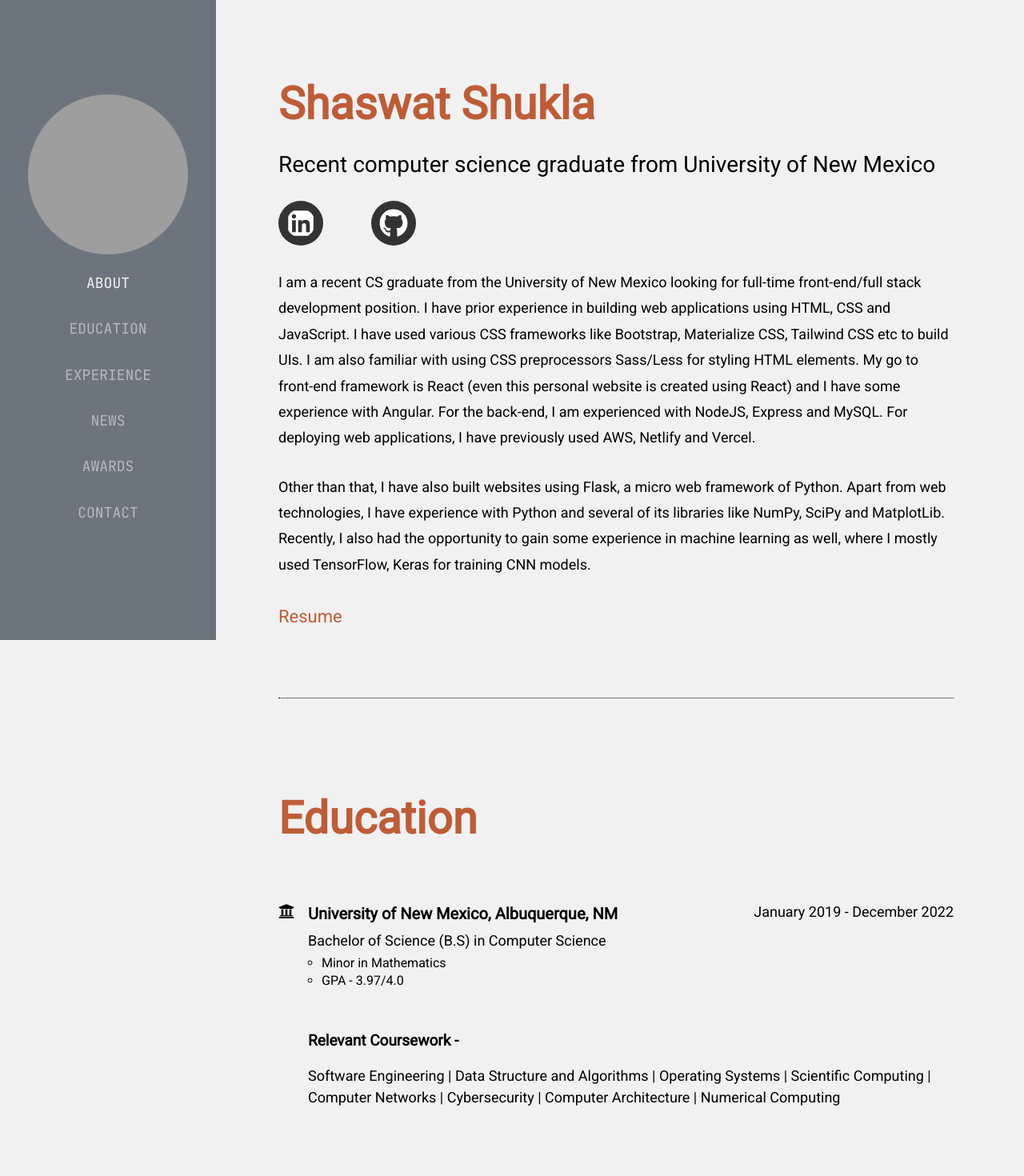
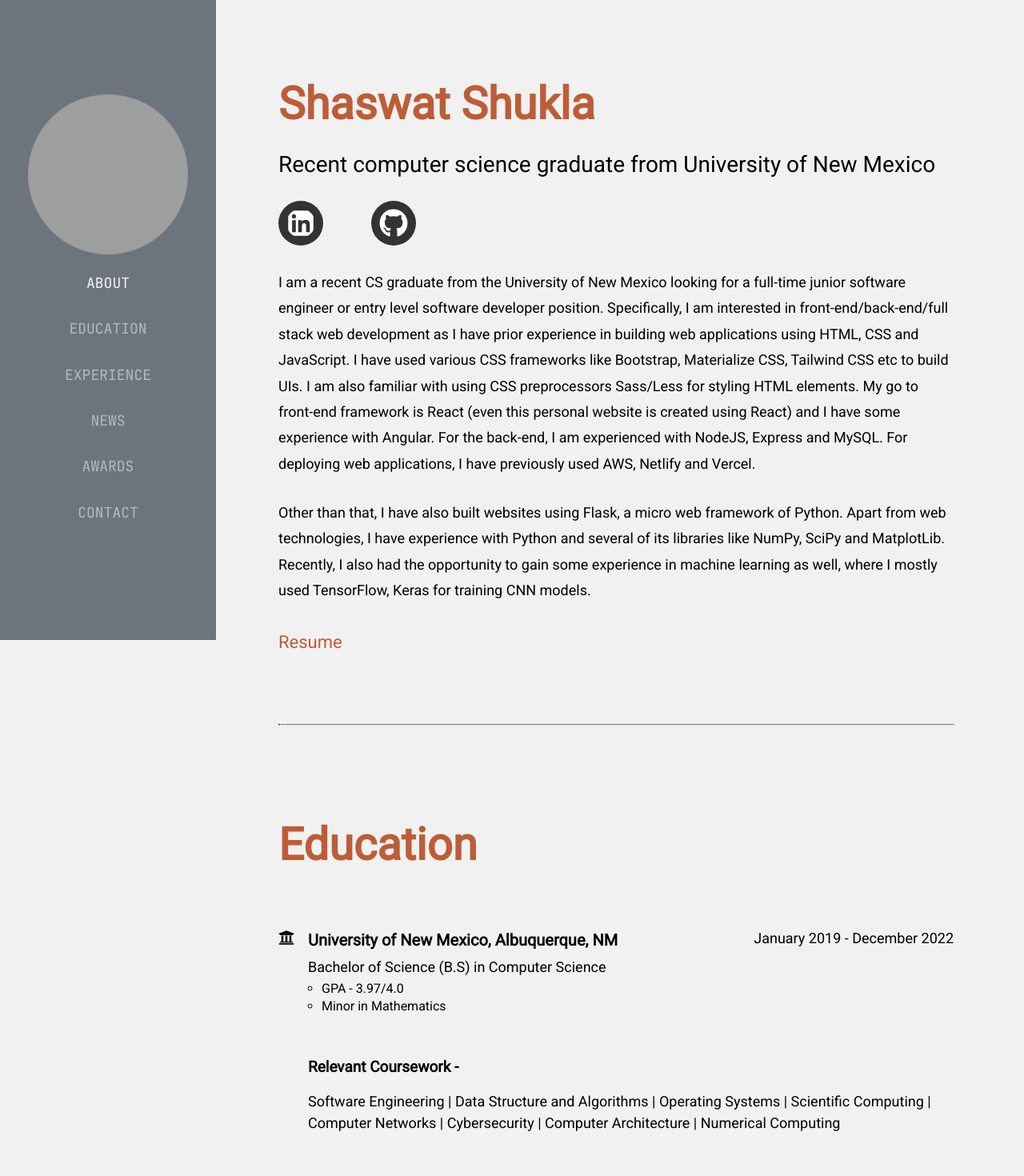
Before and after one commit to SHASWAT2000-loves-logic/Personal-Website, a React (Create React App) app: page / in a window 1280 px wide. Shown: the top 1470 px of the page at 80% size. Built offline with nearby package versions, Linux system fonts and the light colour scheme; grey boxes are pictures that could not be loaded.

Commit message:
new update

```diff
--- a/src/components/About.jsx
+++ b/src/components/About.jsx
@@ -9,7 +9,7 @@ function About() {
       <p className="short_intro">Recent computer science graduate from University of New Mexico</p>
       <a href="http://linkedin.com/in/shaswat-shukla/" target="_blank"><FaLinkedin className="about_icons"/></a>
       <a href="https://github.com/SHASWAT2000-loves-logic?tab=repositories" target="_blank"><FaGithub className="about_icons"/></a>
-      <p>I am a recent CS graduate from the University of New Mexico looking for full-time front-end/full stack development position. I have prior experience in building web applications using HTML, CSS and JavaScript. I have used various CSS frameworks like Bootstrap, Materialize CSS, Tailwind CSS etc to build UIs. I am also familiar with using CSS preprocessors Sass/Less for styling HTML elements. My go to front-end framework is React (even this personal website is created using React) and I have some experience with Angular. For the back-end, I am experienced with NodeJS, Express and MySQL. For deploying web applications, I have previously used AWS, Netlify and Vercel. </p>
+      <p>I am a recent CS graduate from the University of New Mexico looking for a full-time junior software engineer or entry level software developer position. Specifically, I am interested in front-end/back-end/full stack web development as I have prior experience in building web applications using HTML, CSS and JavaScript. I have used various CSS frameworks like Bootstrap, Materialize CSS, Tailwind CSS etc to build UIs. I am also familiar with using CSS preprocessors Sass/Less for styling HTML elements. My go to front-end framework is React (even this personal website is created using React) and I have some experience with Angular. For the back-end, I am experienced with NodeJS, Express and MySQL. For deploying web applications, I have previously used AWS, Netlify and Vercel. </p>
       <br />
       <p>Other than that, I have also built websites using Flask, a micro web framework of Python. Apart from web technologies, I have experience with Python and several of its libraries like NumPy, SciPy and MatplotLib. Recently, I also had the opportunity to gain some experience in machine learning as well, where I mostly used TensorFlow, Keras for training CNN models.</p>
       <br />
--- a/src/components/Awards.jsx
+++ b/src/components/Awards.jsx
@@ -5,6 +5,7 @@ function Awards() {
   return (
     <div className="awards_section" id="awards">
       <h1>Awards &amp; Honors</h1>
+      <p><FaMedal className="award_icon"/><span className="highlighted">Summa Cum Laude </span>(2022); graduated with the highest honors of having 3.9+ GPA upon graduation</p>
       <p><FaMedal className="award_icon"/><span className="highlighted">Dean's List </span>(2019-2022); for 3.5+ GPA every semester</p>
       <p><FaMedal className="award_icon"/><span className="highlighted">Engineering Student Success Scholarship </span>at University of New Mexico (2020-2021); $500 per semester</p>
       <p><FaMedal className="award_icon"/><span className="highlighted">Selected </span>to participate in the Quantum Undergraduate Research Experience at the University of New Mexico (2021 &amp; 2022) (declined)</p>
--- a/src/components/Education.jsx
+++ b/src/components/Education.jsx
@@ -12,8 +12,8 @@ function Education() {
       <div className="edu_content">
         <p>Bachelor of Science (B.S) in Computer Science</p>
         <ul className="edu_list">
+          <li>GPA - 3.97/4.0</li>
           <li>Minor in Mathematics</li>
-          <li>GPA - 3.97/4.0</li>
         </ul>
       </div>
       <div className="course_content">
```
